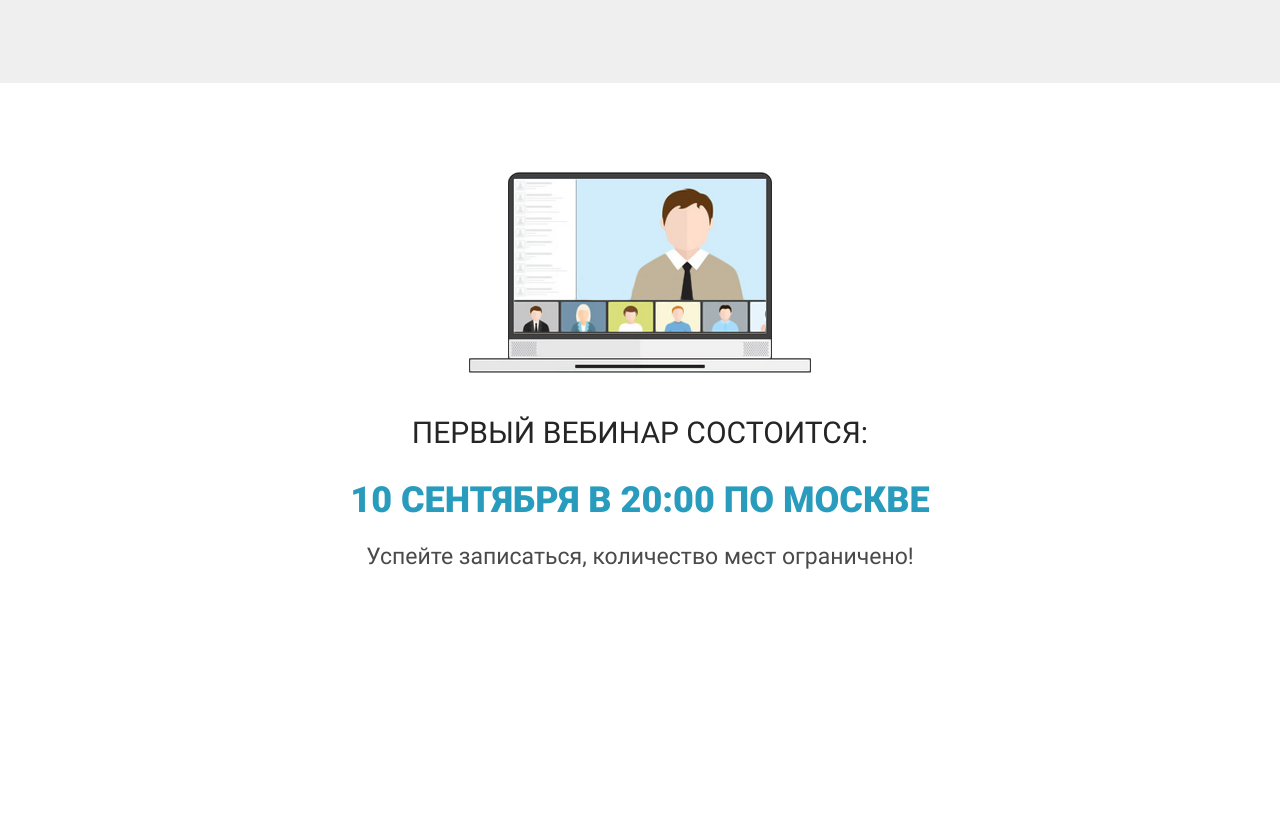
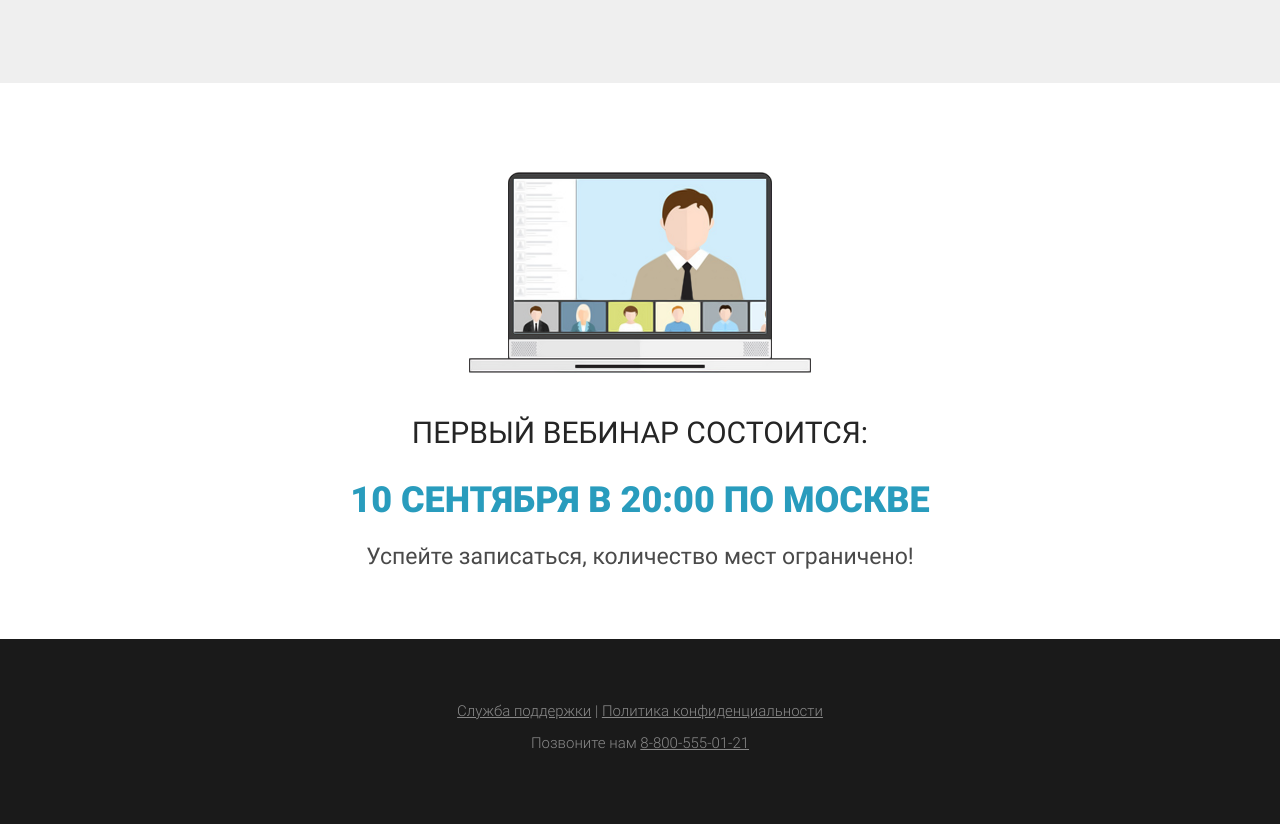
Before and after one commit to Ackrmn/wordpress_v2, a plain HTML site: page src/index.html in a window 1280 px wide. Shown: the part 3179-4003 px from the top of the page. Before the commit the page ends 3818 px from the top, so only its background shows below. Drawn offline with Linux system fonts and the light colour scheme.

Commit message:
footer complite

```diff
--- a/src/index.html
+++ b/src/index.html
@@ -128,5 +128,16 @@
             <div class="poster__HaveTime">Успейте записаться, количество мест ограничено!</div>
         </div>
     </section>
+
+    <footer class="footer">
+        <div class="container">
+            <div class="footer-links">
+                <a href="#" class="footer-links__link">Служба поддержки</a> | <a href="#" class="footer-links__link">Политика конфиденциальности</a>
+            </div>
+            <div class="footer-call">
+                Позвоните нам <a href="tel:+78005550121" class="footer-call__phone">8-800-555-01-21</a>
+            </div>
+        </div>
+    </footer>
 </body>
 </html>
--- /dev/null
+++ b/src/sass/blocks/_footer.scss
@@ -0,0 +1,31 @@
+.footer {
+    min-height: 166px;
+    background-color: #1a1a1a;
+    padding: 61px 0 69px 0;
+    text-align: center;
+    color: #888888;
+    font-size: 15px;
+    font-weight: 300;
+    &-links {
+        &__link {
+            color: #888888;
+            font-size: 15px;
+            font-weight: 300;
+            text-decoration: underline;
+            &:hover {
+                color: #888888;
+            }
+        }
+    }
+    &-call {
+        margin-top: 10px;
+        &__phone {
+            color: #888888;
+            font-size: 15px;
+            font-weight: 300;
+            text-decoration: underline;
+            &:hover {
+                color: #888888;
+            }
+    }   }
+}
--- a/src/sass/style.scss
+++ b/src/sass/style.scss
@@ -14,3 +14,4 @@ h1, h2 {
 @import 'blocks/skills';
 @import 'blocks/gift';
 @import 'blocks/poster';
+@import 'blocks/footer';
```
Also changed, not shown: src/css/style.min.css.
